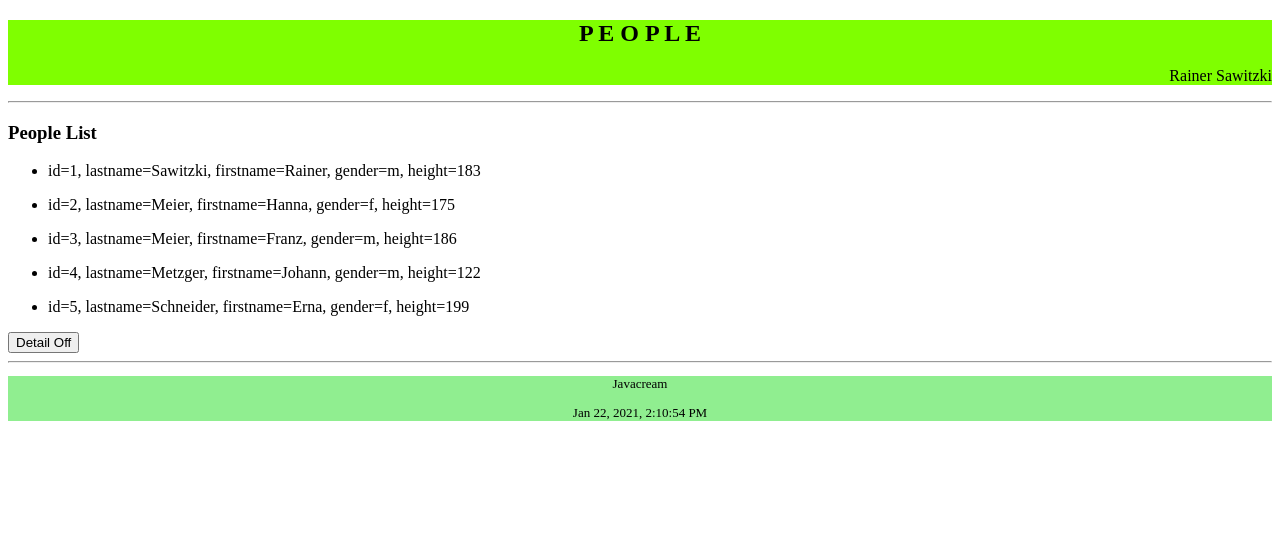
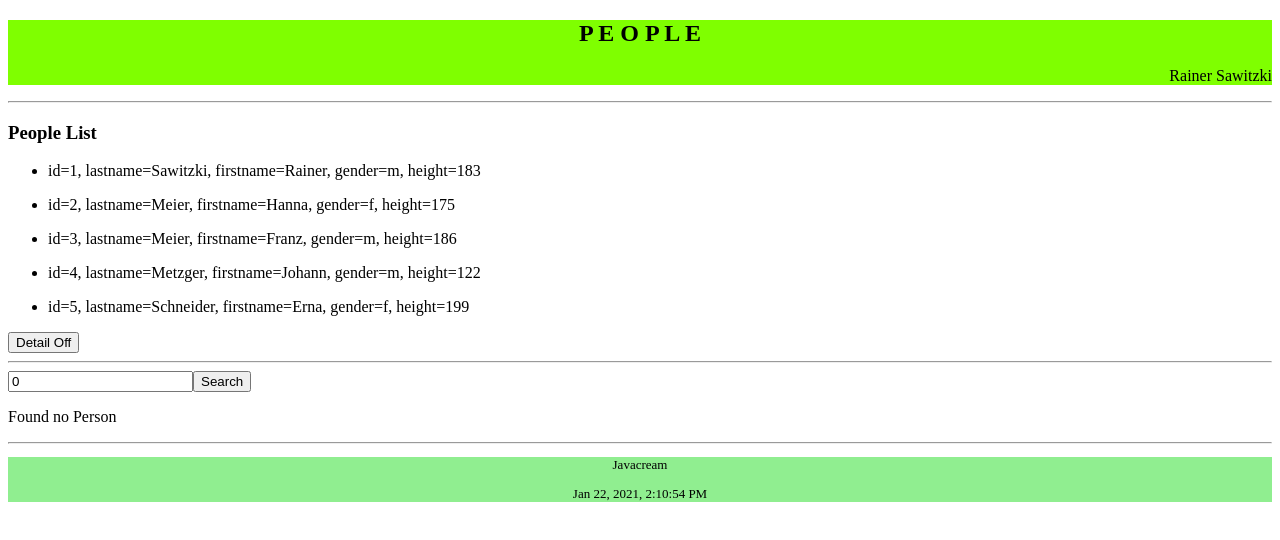
Before and after one commit to Javacream/org.javacream.training.angular, an Angular app in the folder training/: page / in a window 1280 px wide. Shown: the top 540 px of the page. Built offline with nearby package versions, Linux system fonts and the light colour scheme.

Commit message:
start implmenting person search

```diff
--- a/training/src/app/app.module.ts
+++ b/training/src/app/app.module.ts
@@ -8,6 +8,8 @@ import { ContentComponent } from './people/components/content/content.component'
 import { ClockComponent } from './util/components/clock/clock.component';
 import { PeopleListComponent } from './people/components/people-list/people-list.component';
 import { PersonComponent } from './people/components/person/person.component';
+import { FormsModule } from '@angular/forms';
+import { PersonSearchComponent } from './people/components/person-search/person-search.component';
 
 @NgModule({
   declarations: [
@@ -17,10 +19,11 @@ import { PersonComponent } from './people/components/person/person.component';
     ContentComponent,
     ClockComponent,
     PeopleListComponent,
-    PersonComponent
+    PersonComponent,
+    PersonSearchComponent
   ],
   imports: [
-    BrowserModule
+    BrowserModule, FormsModule
   ],
   providers: [],
   bootstrap: [AppComponent]
--- a/training/src/app/people/components/content/content.component.html
+++ b/training/src/app/people/components/content/content.component.html
@@ -1,2 +1,4 @@
 <h3>People List</h3>
 <app-people-list></app-people-list>
+<hr />
+<app-person-search></app-person-search>
--- /dev/null
+++ b/training/src/app/people/components/person-search/person-search.component.html
@@ -0,0 +1,4 @@
+<input type="text" [(ngModel)] = "searchId"/>
+<button (click) = "searchPerson()">Search</button>
+<p *ngIf="person">Found Person {{person.id}}</p>
+<p *ngIf="!person">Found no Person</p>
--- /dev/null
+++ b/training/src/app/people/components/person-search/person-search.component.ts
@@ -0,0 +1,24 @@
+import { Component, OnInit } from '@angular/core';
+import { Person } from '../../model/people.model';
+
+@Component({
+  selector: 'app-person-search',
+  templateUrl: './person-search.component.html',
+  styleUrls: ['./person-search.component.css']
+})
+export class PersonSearchComponent implements OnInit {
+
+  constructor() { }
+
+  ngOnInit(): void {
+  }
+
+  searchId = 0
+  person:Person | undefined
+
+  searchPerson(){
+    //TODO: people durchsuchen und gegebenfalls Treffer der this.person zuweisen
+    this.person={id:this.searchId, lastname:"Sawitzki", firstname:"Rainer", gender:"m", height:183}
+
+  }
+}
```
Also changed, not shown: training/src/app/people/components/person-search/person-search.component.css (added), 1 other file (tests, documents, lock files or other folders).
